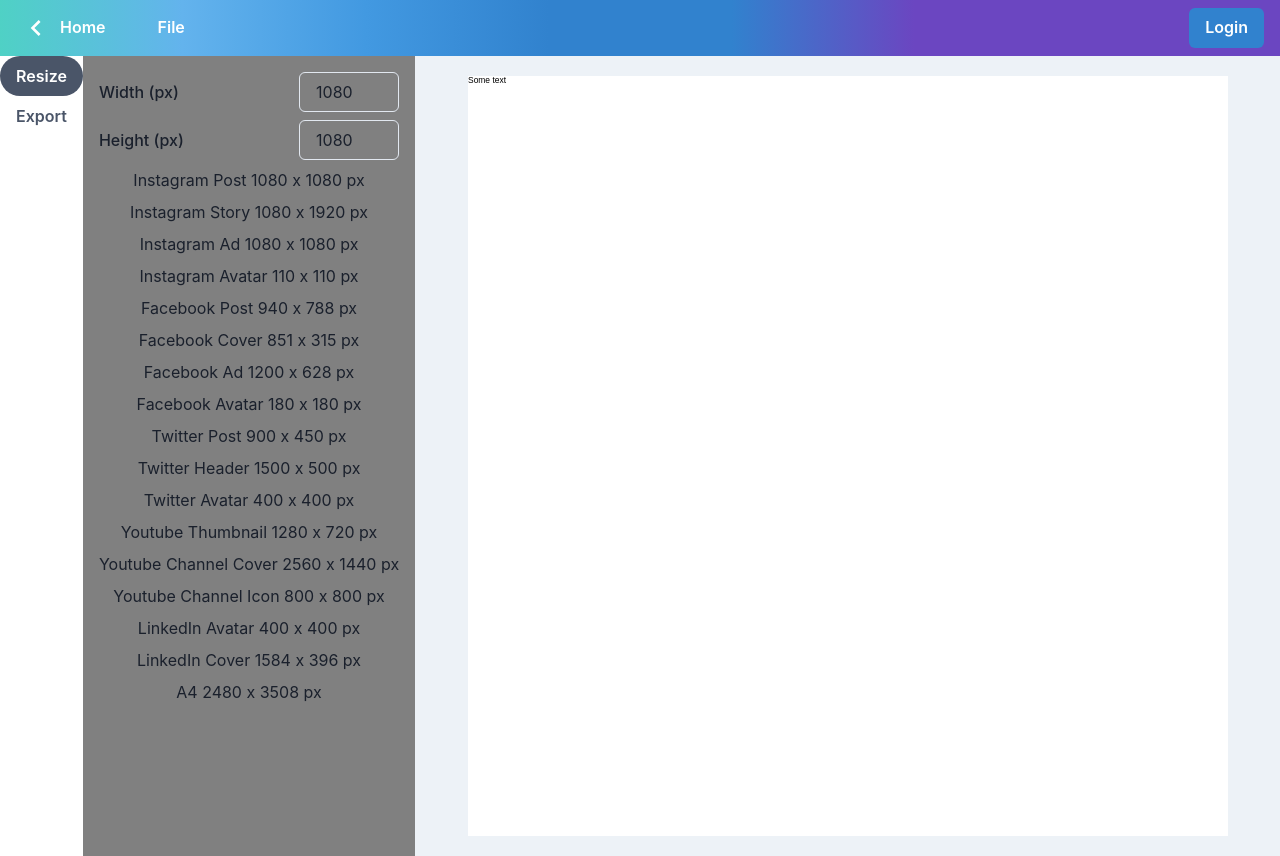
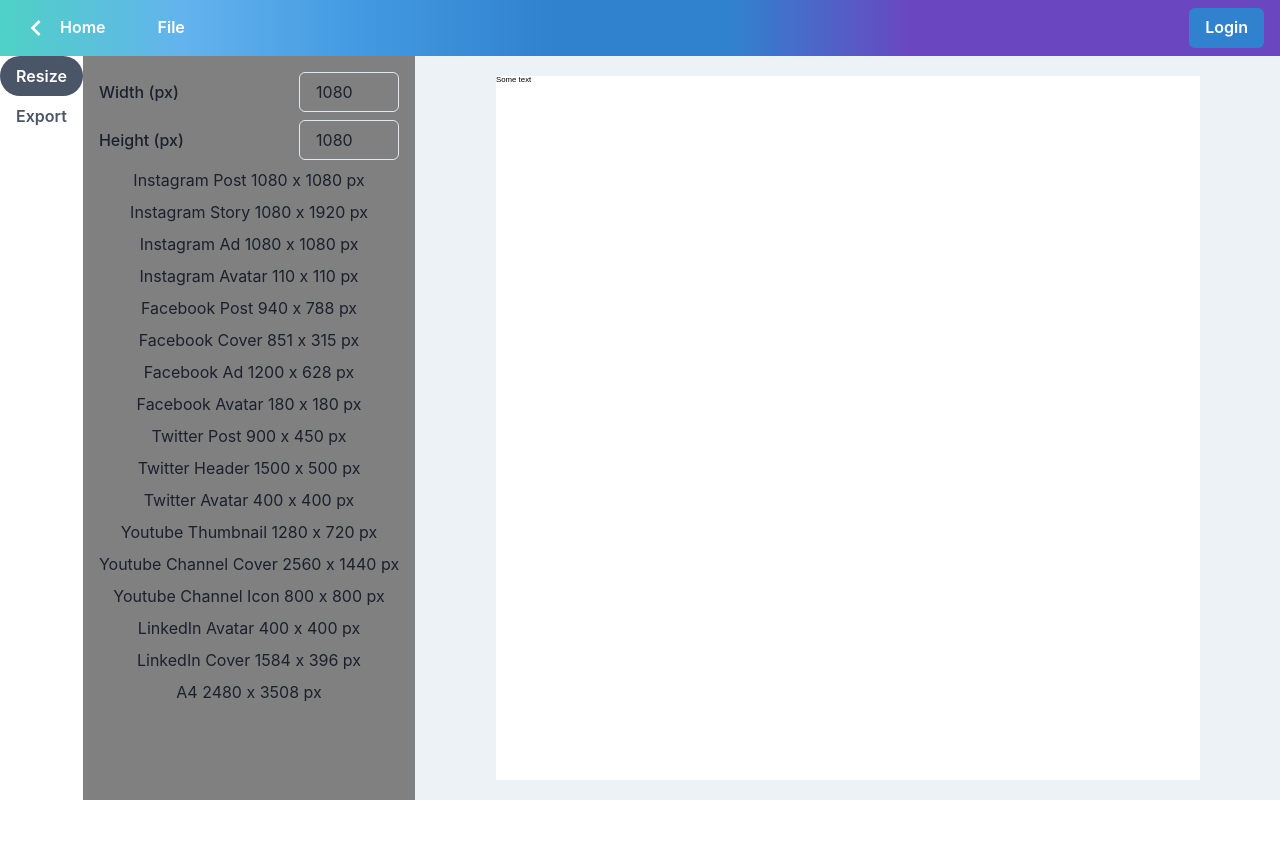
Before and after one commit to YaroslavChuiko/Webster, a React (Vite) app in the folder client/: page / in a window 1280 px wide. After the commit the page ends 800 px from the top, so only its background shows below. Built offline with nearby package versions, Linux system fonts and the light colour scheme.

Commit message:
fix frame size to fit navbar

```diff
--- a/client/src/pages/Navbar/Navbar.tsx
+++ b/client/src/pages/Navbar/Navbar.tsx
@@ -1,5 +1,18 @@
-import { Box, Flex, Spacer, Button, Menu, MenuButton, MenuList, MenuItem, Text, useColorModeValue, ChakraProvider, Divider } from '@chakra-ui/react';
-import { Link } from "react-router-dom";
+import {
+  Box,
+  Flex,
+  Spacer,
+  Button,
+  Menu,
+  MenuButton,
+  MenuList,
+  MenuItem,
+  Text,
+  useColorModeValue,
+  ChakraProvider,
+  Divider,
+} from '@chakra-ui/react';
+import { Link } from 'react-router-dom';
 import { extendTheme } from '@chakra-ui/react';
 import { ChevronLeftIcon, SettingsIcon, SmallAddIcon, ExternalLinkIcon, DownloadIcon } from '@chakra-ui/icons';
 function Navbar() {
@@ -21,43 +34,47 @@ function Navbar() {
 
   return (
     <ChakraProvider theme={customTheme}>
-            <Flex bgGradient="linear(to-r, teal.300, blue.300, blue.400, blue.500, blue.500, purple.600, purple.600, purple.600)" pt="2" pb="2" align="center">
+      <Flex
+        bgGradient="linear(to-r, teal.300, blue.300, blue.400, blue.500, blue.500, purple.600, purple.600, purple.600)"
+        pt="2"
+        pb="2"
+        align="center"
+        id="navbar"
+      >
         <Box>
           <Button colorScheme="blue" mr="4" ml="1" as={Link as never} to="/home" variant="navbar-transparent">
             <ChevronLeftIcon w={8} h={8} />
-                        <Text ml="2">
-                            Home
-                        </Text>
+            <Text ml="2">Home</Text>
           </Button>
           <Menu>
             <MenuButton as={Button} colorScheme="blue" mr="4" ml="1" variant="navbar-transparent">
               File
             </MenuButton>
-                        <MenuList mt='01'>
-                            <Text ml="2" p='2'>
+            <MenuList mt="01">
+              <Text ml="2" p="2">
                 Some dynamic text about the page
               </Text>
-                            <Text ml='1' pt='0' pb='2' pl='2' opacity='0.5'>
+              <Text ml="1" pt="0" pb="2" pl="2" opacity="0.5">
                 Current user data
               </Text>
               <MenuItem>
-                                <SmallAddIcon mr={2}/>
+                <SmallAddIcon mr={2} />
                 Create new design
               </MenuItem>
               <MenuItem>
-                                <ExternalLinkIcon mr={2}/>
+                <ExternalLinkIcon mr={2} />
                 Import
               </MenuItem>
               <MenuItem>
-                                <DownloadIcon mr={2}/>
+                <DownloadIcon mr={2} />
                 Download
               </MenuItem>
-                            <Divider mt={2} mb={2}/>
+              <Divider mt={2} mb={2} />
               <MenuItem>
-                                <SettingsIcon mr={2}/>
+                <SettingsIcon mr={2} />
                 Some settings
               </MenuItem>
-                            <Divider mt={2} mb={2}/>
+              <Divider mt={2} mb={2} />
               <MenuItem>Some other options</MenuItem>
               <MenuItem>Something else</MenuItem>
             </MenuList>
@@ -65,9 +82,7 @@ function Navbar() {
         </Box>
         <Spacer />
         <Box>
-                    <Button
-                        colorScheme="blue"
-                        mr="4">
+          <Button colorScheme="blue" mr="4">
             Login
           </Button>
         </Box>
--- a/client/src/pages/Studio/Frame.tsx
+++ b/client/src/pages/Studio/Frame.tsx
@@ -14,9 +14,10 @@ const Frame = ({ stageRef }: IProps) => {
   useEffect(() => {
     const containerCenterPaddings = 40;
     const toolbar = document.querySelector('#toolbar') as HTMLElement;
-    if (toolbar) {
+    const navbar = document.querySelector('#navbar') as HTMLElement;
+    if (toolbar && navbar) {
       let wScale = (window.innerWidth - toolbar.offsetWidth - containerCenterPaddings) / width;
-      let hScale = (window.innerHeight - containerCenterPaddings) / height;
+      let hScale = (window.innerHeight - navbar.offsetHeight - containerCenterPaddings) / height;
       if (wScale < hScale) {
         setScale(wScale);
       } else {
--- a/client/src/pages/Studio/Studio.tsx
+++ b/client/src/pages/Studio/Studio.tsx
@@ -1,25 +1,34 @@
 import { Tabs, TabList, TabPanels, Tab, TabPanel, Flex, Center } from '@chakra-ui/react';
-import React from 'react';
+import React, { useState, useEffect } from 'react';
 import Konva from 'konva';
 import Frame from './Frame';
 import Resize from './tools/Resize';
 import Export from './tools/Export';
-import Navbar from "../Navbar/Navbar";
+import Navbar from '../Navbar/Navbar';
 
 const Studio = () => {
   const stageRef = React.useRef<Konva.Stage>(null);
 
+  const [navbarHeight, setNavbarHeight] = useState(56);
+
+  useEffect(() => {
+    const navbar = document.querySelector('#navbar') as HTMLElement;
+    if (navbar) {
+      setNavbarHeight(navbar.offsetHeight);
+    }
+  }, []);
+
   return (
     <div>
-        <Navbar/>
-        <Flex h="100vh" w="100%">
+      <Navbar />
+      <Flex h={`calc(100vh - ${navbarHeight}px)`} w="100%">
         <Tabs orientation="vertical" variant="solid-rounded" colorScheme="gray" h="100%" id="toolbar">
           <TabList>
             <Tab>Resize</Tab>
             <Tab>Export</Tab>
           </TabList>
 
-            <TabPanels maxW="350px" minW="250px" bgColor="gray" overflowY="scroll">
+          <TabPanels maxW="350px" minW="250px" bgColor="gray" overflowY="auto">
             <TabPanel>
               <Resize />
             </TabPanel>
@@ -29,7 +38,7 @@ const Studio = () => {
           </TabPanels>
         </Tabs>
 
-          <Center flexGrow="1" minH="100vh" bgColor="gray.100" padding="20px">
+        <Center flexGrow="1" h={`calc(100vh - ${navbarHeight}px)`} bgColor="gray.100" padding="20px">
           <Frame stageRef={stageRef} />
         </Center>
       </Flex>
```
Also changed, not shown: 1 other file (tests, documents, lock files or other folders). Lines whose indentation alone changed are shown as unchanged.
